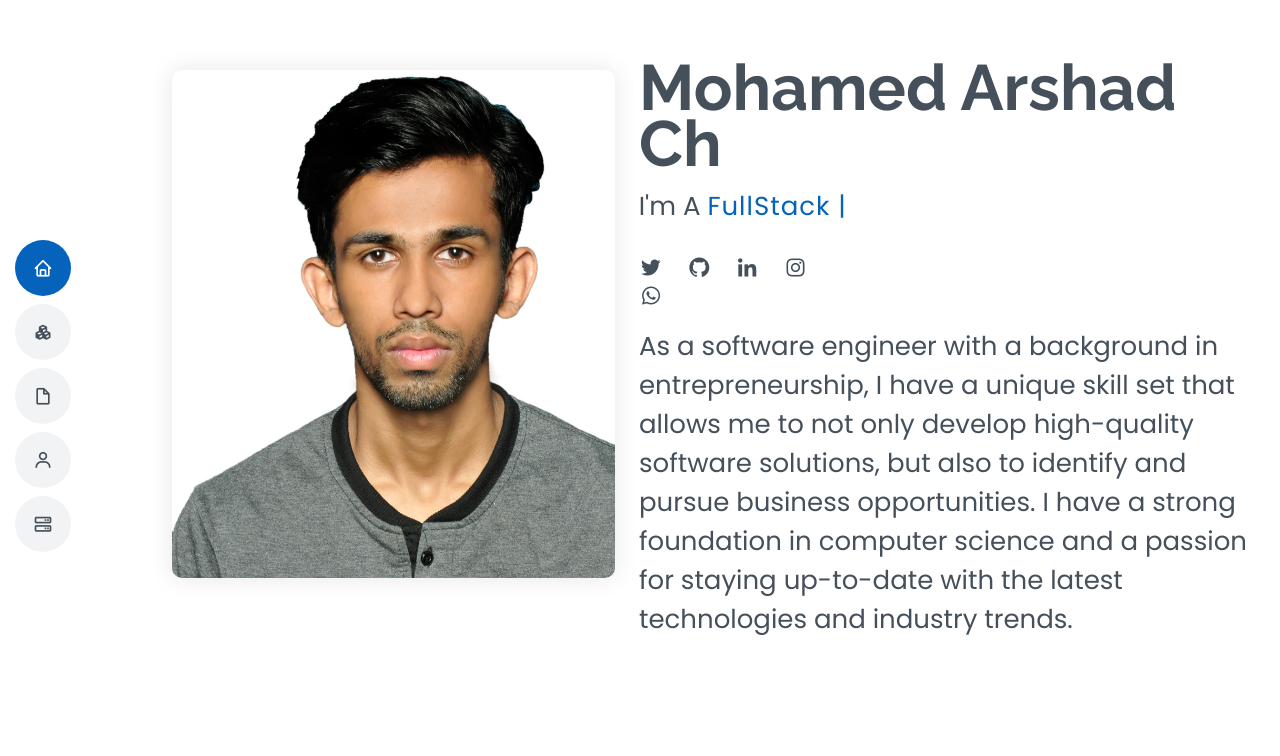
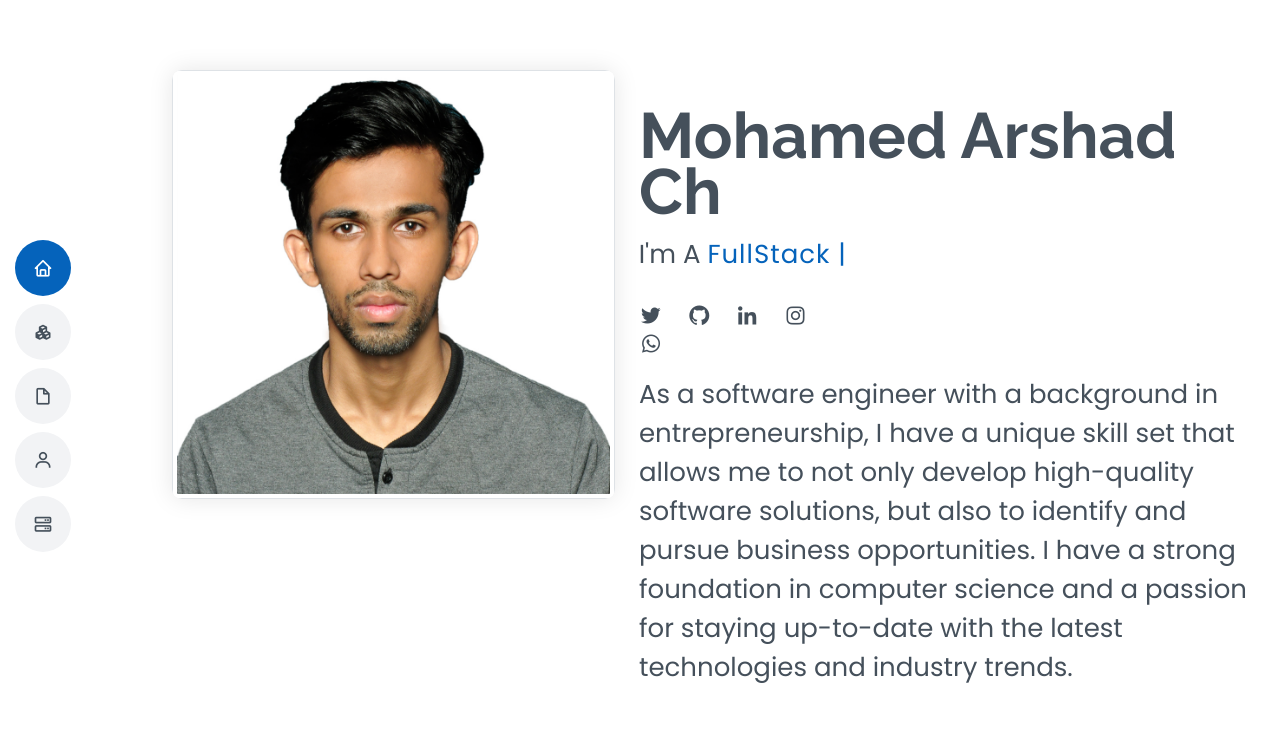
Before and after one commit to mohamed-arshad-ch/portfolio, a plain HTML site: page index.html in a window 1280 px wide. Shown: the top 756 px of the page. Drawn offline with nearby package versions, Linux system fonts and the light colour scheme; files whose address does not match are found by name.

Commit message:
profile image size issue fixed

```diff
--- a/index.html
+++ b/index.html
@@ -96,11 +96,11 @@
       <div class="container" data-aos="zoom-in" data-aos-delay="100">
 
         <div class="row">
-          <div class="col-md-5" data-aos="zoom-in" data-aos-delay="100">
+          <div class="col-md-5 col-sm-3" data-aos="zoom-in" data-aos-delay="100">
             <div class="profile-card-2">
-              <img width="525"
+              <img
                 src="/assets//img/profile-img/profile.png"
-                class="img img-responsive"
+                class="img-thumbnail"
               />
 
 
@@ -108,6 +108,8 @@
           </div>
 
           <div class="col-md-7 d-flex-column justify-content-center align-items-center" data-aos="zoom-in" data-aos-delay="100">
+            <br>
+            <br>
             <h1>Mohamed Arshad Ch</h1>
             <p>
               I'm A
```
